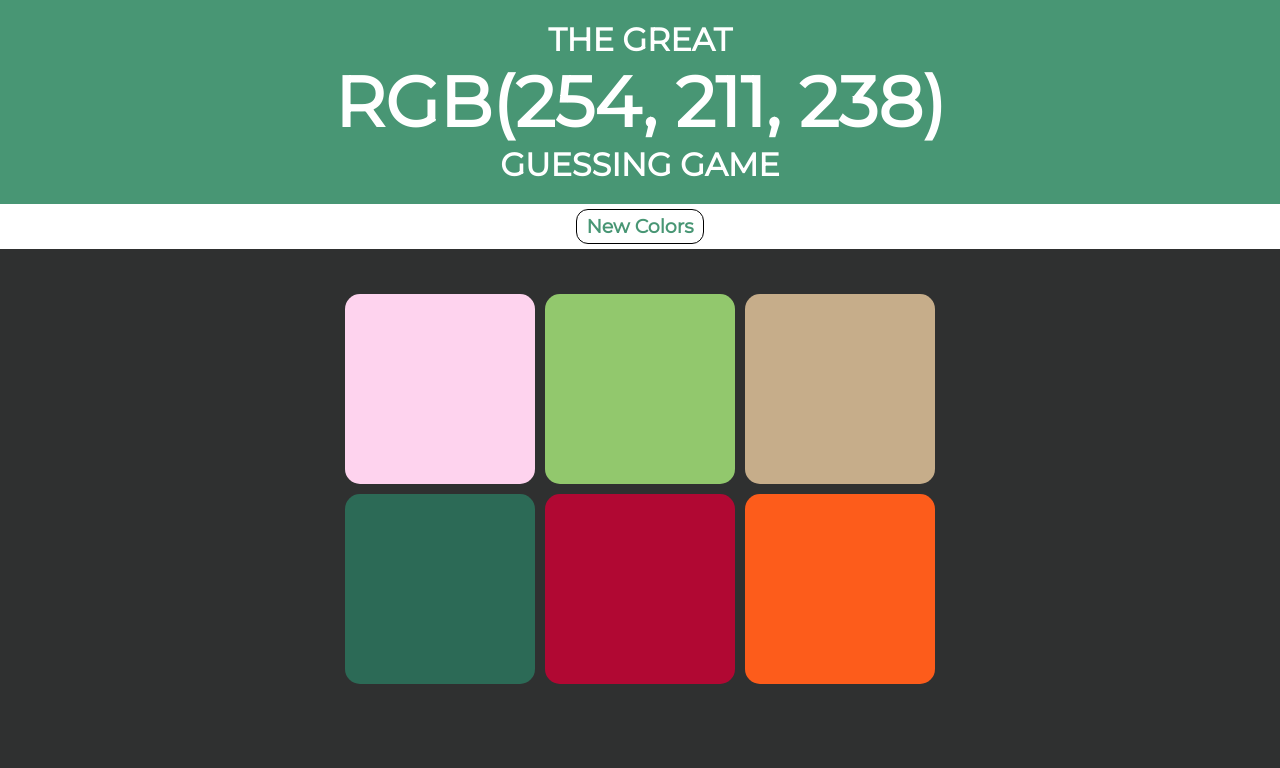
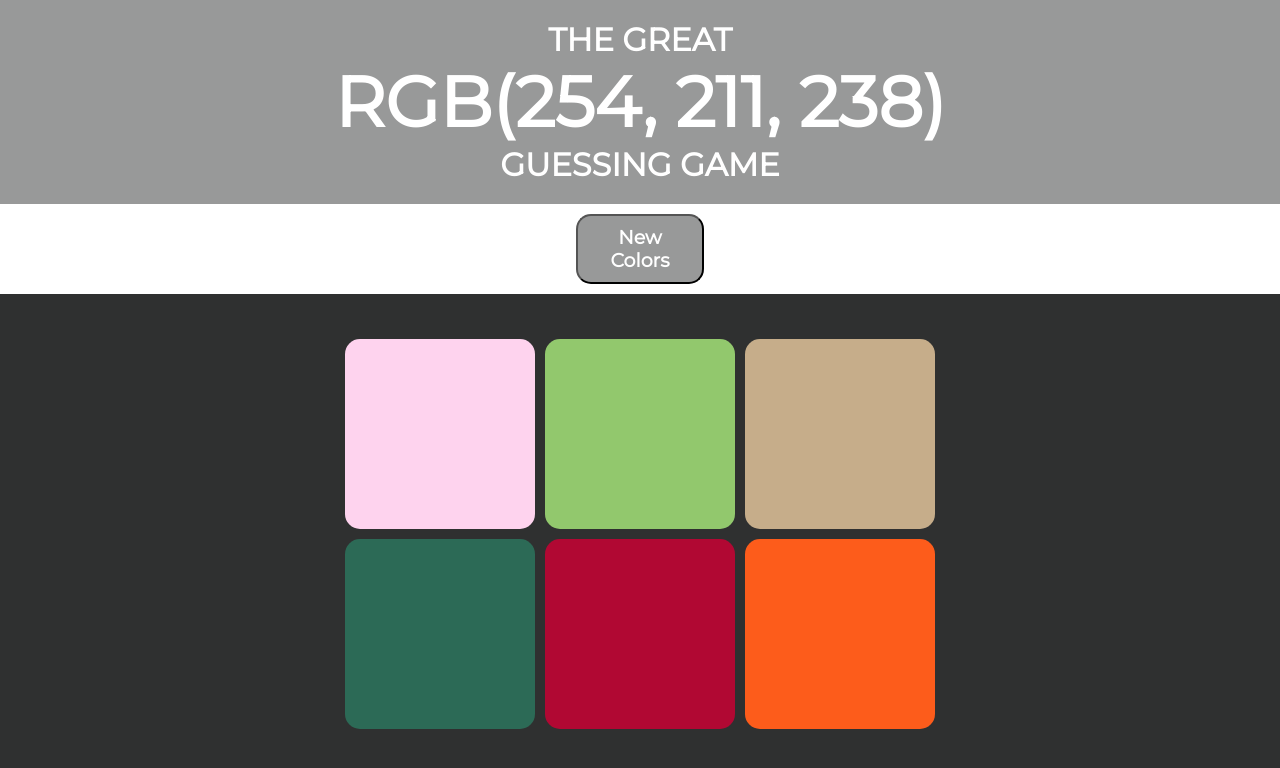
Before and after one commit to bdmcarthur/RGB_Game, a plain HTML site: page index.html in a window 1280 px wide. Both pictures are taken after a click on the button "New Colors". Drawn offline with Linux system fonts and the light colour scheme.

Commit message:
Updated button and colors

```diff
--- a/script.js
+++ b/script.js
@@ -1,14 +1,14 @@
 
-square = document.querySelectorAll('.square');
-tagline = document.getElementById('tagline');
-heading = document.getElementById('heading');
-button = document.querySelector('button')
+var square = document.querySelectorAll('.square');
+var tagline = document.getElementById('tagline');
+var heading = document.getElementById('heading');
+var button = document.querySelector('button')
 var coArr = colorPicker();
 var answer = answerNum();
 
 
 button.addEventListener("click", function(){
-    heading.style.backgroundColor = "#489674";
+    heading.style.backgroundColor = "#989999";
     button.textContent = "New Colors";
     tagline.textContent = ""
     coArr = colorPicker();
--- a/styles.css
+++ b/styles.css
@@ -14,7 +14,7 @@ h1 {
 #heading {
     font-size: 16px;
     text-align: center;
-    background-color: #489674;
+    background-color: #989999;
     padding: 0;
 }
 
@@ -35,16 +35,22 @@ h1 {
 }
 
 button {
-    border: 1px solid black;
-    border-radius: 12px;
-    background-color: white;
+    border-radius: 15px;
+    background-color:#989999;
     font-family: 'Montserrat', sans-serif;
     font-size: 19px;
     font-weight: bold;
-    color: #489674;
-    margin: 5px;
-    padding: 5px;
+    color: white;
+    margin: 10px;
+    padding: 10px;
     width: 10%;
+    transition: all .2s;
+}
+
+button:hover {
+    box-shadow: 0 1px 0 0 rgba(0,0,0,0.27);
+    cursor: pointer;
+    background-color: #bcc0c0;
 }
 
 #grid {
```
Also changed, not shown: 1 other file.
